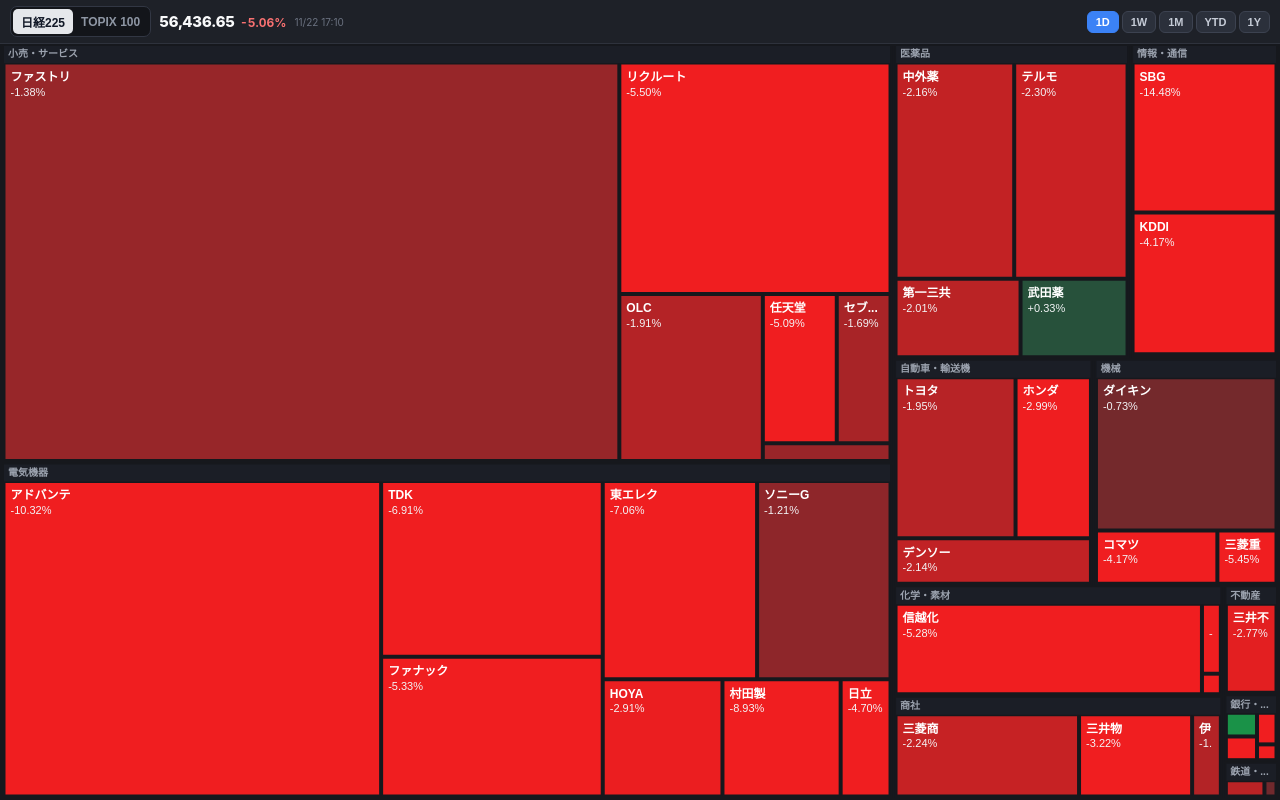
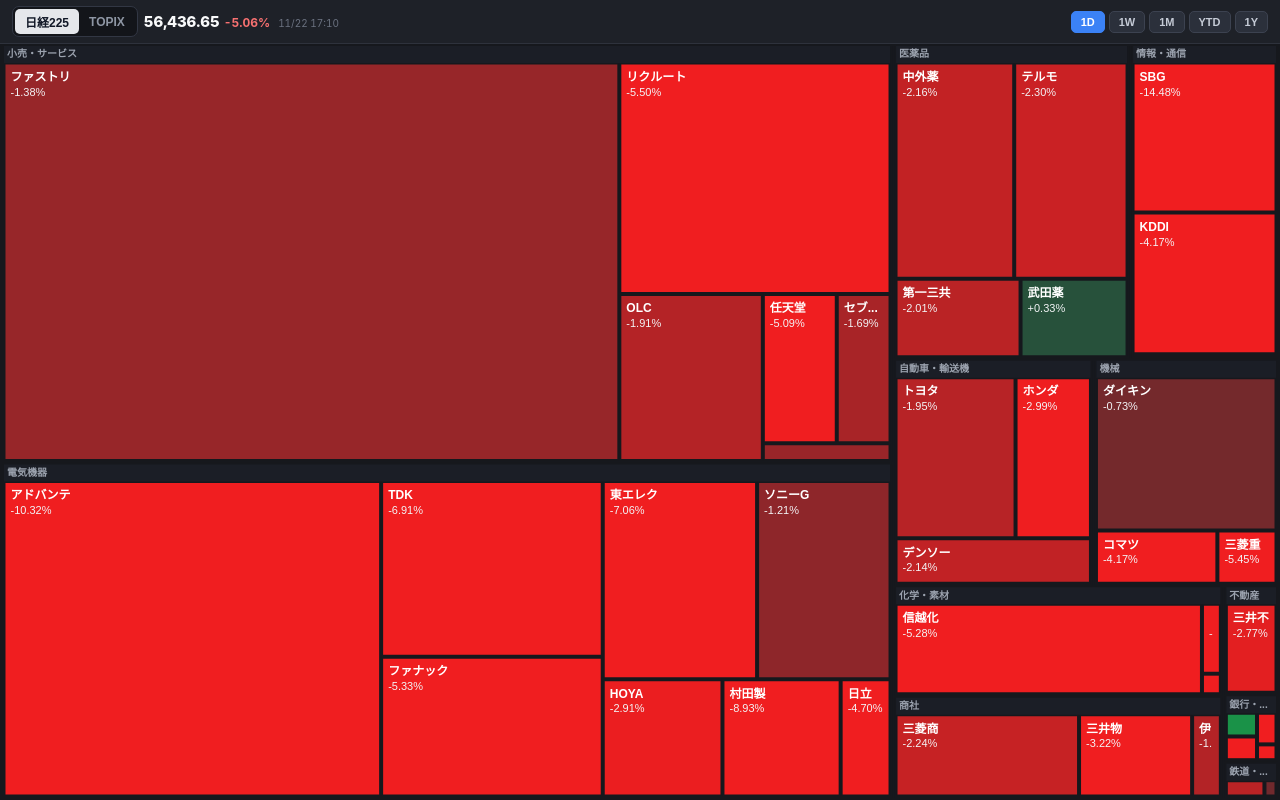
Before and after one commit to sugicco2/nikkei-heatmap, a plain HTML site: page index.html in a window 1280 px wide. Drawn offline with nearby package versions, Linux system fonts and the light colour scheme.

Commit message:
Update index.html

```diff
--- a/index.html
+++ b/index.html
@@ -2,38 +2,46 @@
 <html lang="ja">
 <head>
   <meta charset="UTF-8">
-  <meta name="viewport" content="width=device-width, initial-scale=1.0, maximum-scale=1.0, user-scalable=no">
+  <meta name="viewport" content="width=device-width, initial-scale=1.0, maximum-scale=1.0, user-scalable=no, viewport-fit=cover">
   <meta name="apple-mobile-web-app-capable" content="yes">
   <meta name="apple-mobile-web-app-status-bar-style" content="black-translucent">
   <title>日本株 ヒートマップ</title>
   <script src="https://cdn.jsdelivr.net/npm/echarts@5.5.0/dist/echarts.min.js"></script>
   <style>
-    * { box-sizing: border-box; margin: 0; padding: 0; }
-    body {
+    * { box-sizing: border-box; margin: 0; padding: 0; -webkit-tap-highlight-color: transparent; }
+    html, body {
+      position: fixed;
+      inset: 0;
+      width: 100%;
+      height: 100%;
+      overflow: hidden;
       background-color: #16181d;
       color: #ffffff;
       font-family: -apple-system, BlinkMacSystemFont, "Hiragino Sans", "Yu Gothic", sans-serif;
+    }
+    body {
       display: flex;
       flex-direction: column;
-      height: 100dvh;
-      overflow: hidden;
+      padding-top: env(safe-area-inset-top);
+      padding-bottom: env(safe-area-inset-bottom);
+      padding-left: env(safe-area-inset-left);
+      padding-right: env(safe-area-inset-right);
     }
     header {
       display: flex;
       justify-content: space-between;
       align-items: center;
-      padding: 6px 10px;
+      padding: 6px 8px;
       background-color: #1e2128;
       border-bottom: 1px solid #2e323c;
-      flex-wrap: wrap;
       gap: 6px;
       flex-shrink: 0;
     }
     .left-area {
       display: flex;
       align-items: center;
-      gap: 8px;
-      flex-wrap: wrap;
+      gap: 6px;
+      min-width: 0;
     }
     .index-switch {
       display: flex;
@@ -41,13 +49,14 @@
       padding: 2px;
       border-radius: 7px;
       border: 1px solid #323744;
+      flex-shrink: 0;
     }
     .index-switch button {
       background: transparent;
       border: none;
       color: #8e96a4;
-      padding: 4px 8px;
-      font-size: 12px;
+      padding: 4px 7px;
+      font-size: 11px;
       font-weight: 700;
       border-radius: 5px;
       cursor: pointer;
@@ -58,34 +67,43 @@
     }
     .index-quote {
       display: flex;
+      flex-direction: column;
+      line-height: 1.15;
+      font-variant-numeric: tabular-nums;
+      min-width: 0;
+    }
+    .quote-top {
+      display: flex;
       align-items: baseline;
-      gap: 5px;
-      font-variant-numeric: tabular-nums;
+      gap: 4px;
     }
     #index-val {
-      font-size: 15px;
+      font-size: 13px;
       font-weight: 800;
       color: #f9fafb;
     }
     #index-chg {
-      font-size: 12px;
+      font-size: 11px;
       font-weight: 700;
     }
     #updated {
-      font-size: 10px;
+      font-size: 9px;
       color: #6b7280;
     }
-    .controls { display: flex; gap: 3px; }
+    .controls {
+      display: flex;
+      gap: 2px;
+      flex-shrink: 0;
+    }
     .controls button {
       background: #2b303b;
       color: #c5cbd6;
       border: 1px solid #3c4250;
-      padding: 4px 8px;
-      border-radius: 6px;
+      padding: 4px 6px;
+      border-radius: 5px;
       font-size: 11px;
       font-weight: 600;
       cursor: pointer;
-      transition: 0.15s;
     }
     .controls button.active {
       background: #3b82f6;
@@ -97,6 +115,16 @@
       min-height: 0;
       width: 100%;
     }
+    @media (min-width: 600px) {
+      header { padding: 6px 12px; }
+      .index-switch button { padding: 4px 10px; font-size: 12px; }
+      .index-quote { flex-direction: row; align-items: baseline; gap: 8px; }
+      #index-val { font-size: 15px; }
+      #index-chg { font-size: 12px; }
+      #updated { font-size: 10px; }
+      .controls { gap: 4px; }
+      .controls button { padding: 4px 9px; font-size: 11px; }
+    }
   </style>
 </head>
 <body>
@@ -104,13 +132,15 @@
     <div class="left-area">
       <div class="index-switch" id="index-buttons">
         <button data-index="nikkei225" class="active">日経225</button>
-        <button data-index="topix">TOPIX 100</button>
+        <button data-index="topix">TOPIX</button>
       </div>
       <div class="index-quote">
-        <span id="index-val">--</span>
-        <span id="index-chg"></span>
+        <div class="quote-top">
+          <span id="index-val">--</span>
+          <span id="index-chg"></span>
+        </div>
+        <span id="updated">読込中...</span>
       </div>
-      <span id="updated">読込中...</span>
     </div>
     <div class="controls" id="period-buttons">
       <button data-period="1D" class="active">1D</button>
@@ -164,13 +194,14 @@
       chgEl.style.color = pct > 0 ? '#4ade80' : (pct < 0 ? '#f87171' : '#9ca3af');
     }
 
-    function renderChart() {
+    function renderChart(resetZoom = false) {
       if (!rawData) return;
       updateIndexHeader();
 
       const sectorList = rawData.indices ? rawData.indices[currentIndex] : rawData.sectors;
       if (!Array.isArray(sectorList)) return;
 
+      const isMobile = window.innerWidth < 600;
       const maxRange = scaleMaxMap[currentPeriod] || 3;
 
       const treeData = sectorList.map(sec => ({
@@ -183,7 +214,7 @@
             itemStyle: {
               color: getFinvizColor(pct, maxRange),
               borderColor: '#16181d',
-              borderWidth: 1.5
+              borderWidth: isMobile ? 1 : 1.5
             }
           };
         })
@@ -193,9 +224,10 @@
 
       myChart.setOption({
         tooltip: {
+          confine: true,
           backgroundColor: 'rgba(22, 24, 29, 0.95)',
           borderColor: '#4b5563',
-          textStyle: { color: '#fff', fontSize: 13 },
+          textStyle: { color: '#fff', fontSize: 12 },
           formatter: function (info) {
             const d = info.data;
             if (!d || !Array.isArray(d.value)) return info.name;
@@ -203,23 +235,26 @@
             const sign = pct > 0 ? '+' : '';
             const color = pct > 0 ? '#4ade80' : (pct < 0 ? '#f87171' : '#ccc');
             return `
-              <div style="font-weight:bold;font-size:14px;">${d.name} (${code})</div>
+              <div style="font-weight:bold;font-size:13px;">${d.name} (${code})</div>
               <div>現在値: <b>${price.toLocaleString()}円</b></div>
               <div>${indexLabel}: <b>${weight.toFixed(2)}%</b></div>
-              <div>騰落率 (${currentPeriod}): <b style="color:${color};font-size:15px;">${sign}${pct.toFixed(2)}%</b></div>
+              <div>騰落率 (${currentPeriod}): <b style="color:${color};font-size:14px;">${sign}${pct.toFixed(2)}%</b></div>
             `;
           }
         },
         series: [{
           type: 'treemap',
-          width: '100%',
-          height: '100%',
-          roam: false,
+          left: 0,
+          right: 0,
+          top: 0,
+          bottom: 0,
+          roam: true,
           nodeClick: false,
           breadcrumb: { show: false },
           label: {
             show: true,
             position: 'inside',
+            overflow: 'truncate',
             formatter: function (params) {
               const d = params.data;
               if (!d || !Array.isArray(d.value) || typeof d.value[1] !== 'number') return '';
@@ -228,24 +263,33 @@
               return `{name|${d.name}}\n{pct|${sign}${pct.toFixed(2)}%}`;
             },
             rich: {
-              name: { fontSize: 12, fontWeight: 'bold', color: '#fff', lineHeight: 16 },
-              pct: { fontSize: 11, color: '#f3f4f6', lineHeight: 14 }
+              name: {
+                fontSize: isMobile ? 10 : 12,
+                fontWeight: 'bold',
+                color: '#fff',
+                lineHeight: isMobile ? 13 : 16
+              },
+              pct: {
+                fontSize: isMobile ? 9 : 11,
+                color: '#f3f4f6',
+                lineHeight: isMobile ? 11 : 14
+              }
             }
           },
           levels: [
             {
-              itemStyle: { borderColor: '#16181d', borderWidth: 2, gapWidth: 2 }
+              itemStyle: { borderColor: '#16181d', borderWidth: isMobile ? 1.5 : 2, gapWidth: isMobile ? 1 : 2 }
             },
             {
-              itemStyle: { borderColor: '#16181d', borderWidth: 2, gapWidth: 1 },
+              itemStyle: { borderColor: '#16181d', borderWidth: isMobile ? 1.5 : 2, gapWidth: 1 },
               upperLabel: {
                 show: true,
-                height: 17,
+                height: isMobile ? 15 : 17,
                 color: '#9ca3af',
                 backgroundColor: '#1b1e26',
-                fontSize: 10,
+                fontSize: isMobile ? 9 : 10,
                 fontWeight: 'bold',
-                padding: [0, 4],
+                padding: [0, 3],
                 overflow: 'truncate',
                 formatter: '{b}'
               }
@@ -257,7 +301,12 @@
           ],
           data: treeData
         }]
-      });
+      }, resetZoom);
+    }
+
+    function handleResize() {
+      myChart.resize();
+      if (rawData) renderChart(false);
     }
 
     fetch('data.json?t=' + Date.now())
@@ -268,7 +317,8 @@
       .then(data => {
         rawData = data;
         document.getElementById('updated').textContent = `${data.updated_at}`;
-        renderChart();
+        renderChart(true);
+        setTimeout(() => myChart.resize(), 150);
       })
       .catch(err => {
         console.error(err);
@@ -280,7 +330,7 @@
       document.querySelectorAll('#index-buttons button').forEach(b => b.classList.remove('active'));
       e.target.classList.add('active');
       currentIndex = e.target.dataset.index;
-      renderChart();
+      renderChart(true);
     });
 
     document.getElementById('period-buttons').addEventListener('click', (e) => {
@@ -288,10 +338,13 @@
       document.querySelectorAll('#period-buttons button').forEach(b => b.classList.remove('active'));
       e.target.classList.add('active');
       currentPeriod = e.target.dataset.period;
-      renderChart();
+      renderChart(false);
     });
 
-    window.addEventListener('resize', () => myChart.resize());
+    window.addEventListener('resize', handleResize);
+    if (window.visualViewport) {
+      window.visualViewport.addEventListener('resize', handleResize);
+    }
   </script>
 </body>
 </html>
```
